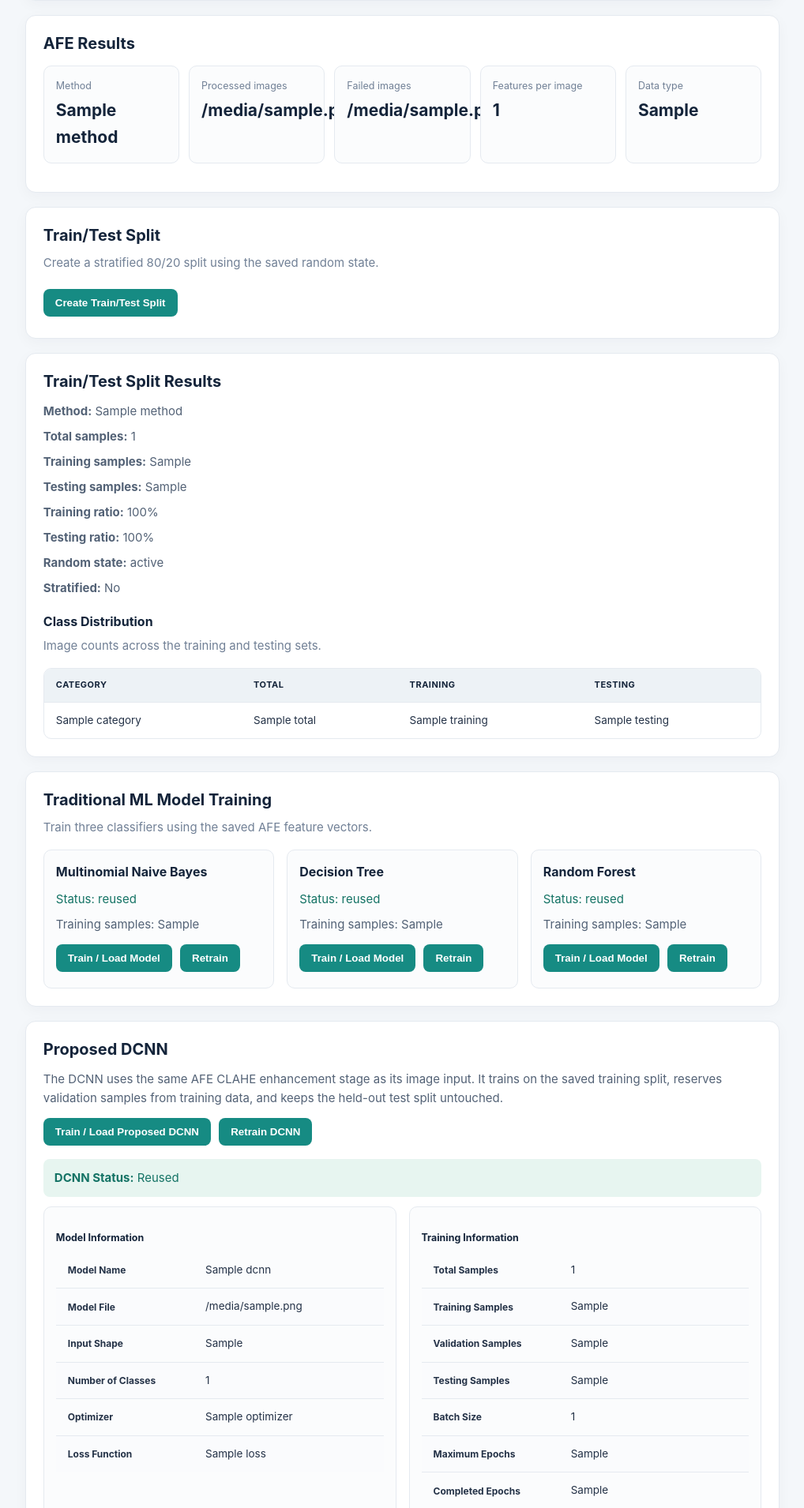
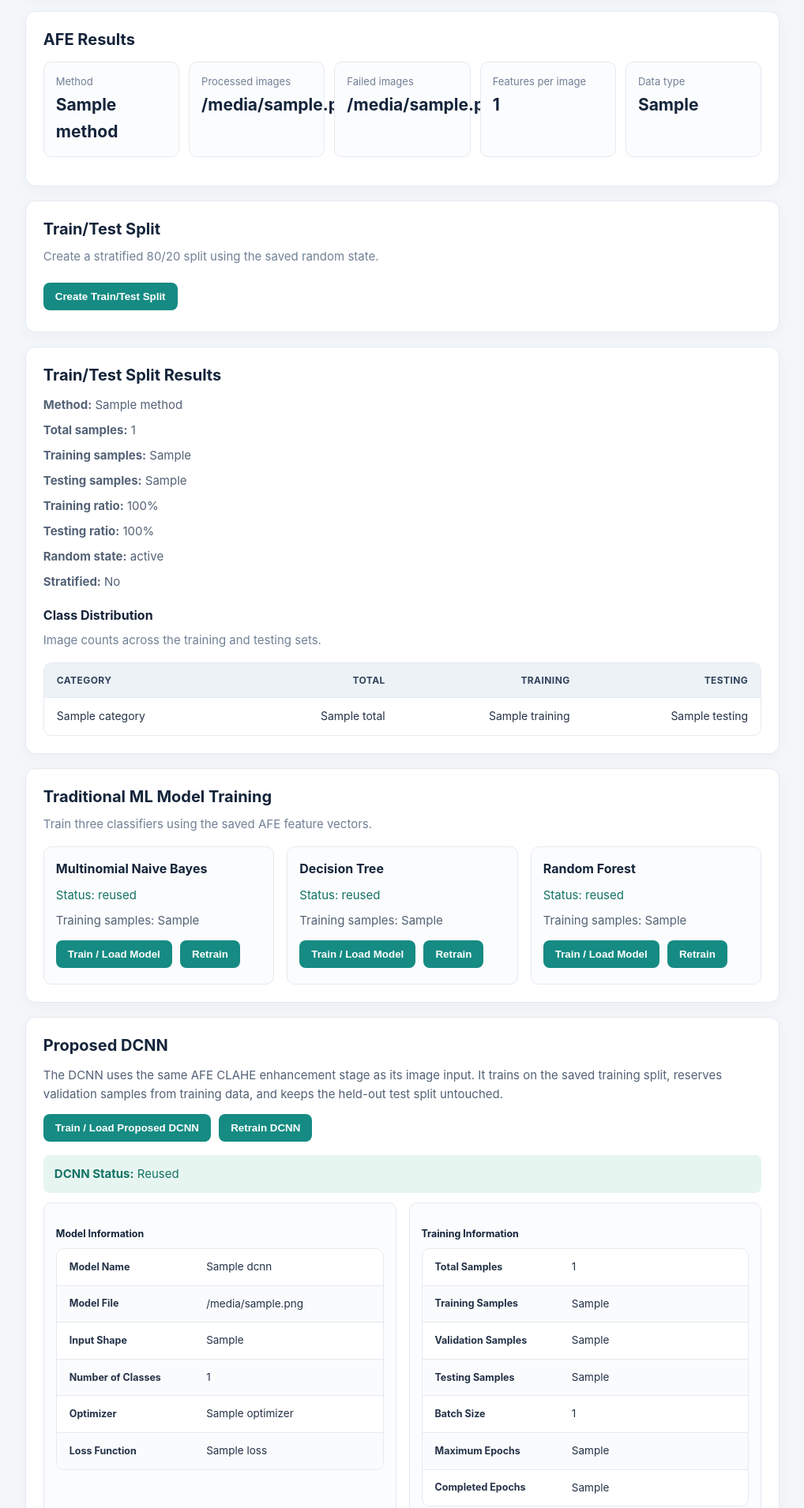
Before and after one commit to disha2211/indian_coin_recognition, a Flask app: template app/templates/dataset.html in a window 1280 px wide. Shown: the part 1877-3787 px from the top of the page at 79% size, without its empty margins (248-1266 px from the left). Run offline with Flask 3, Linux system fonts and the light colour scheme; the template is opened without the code that fills it: most values are stand-ins (such as "Sample title", 1, 10 or a date in 2020).

Commit message:
Refine table typography, responsive wrappers and confusion matrix highlighting

```diff
--- a/app/templates/dataset.html
+++ b/app/templates/dataset.html
@@ -119,7 +119,7 @@
       border-radius: 10px;
       background: #fbfcfd;
     }
-    .stat-card small { display: block; color: var(--muted); }
+    .stat-card small { display: block; color: var(--muted); font-size: 13px; line-height: 1.4; }
     .stat-card strong { display: block; margin-top: 4px; color: var(--navy); font-size: 21px; }
     .model-card h3 { margin-top: 0; }
 
@@ -162,10 +162,11 @@
       min-width: 560px;
       border-collapse: separate;
       border-spacing: 0;
-      font-size: 13.5px;
+      font-size: 14px;
+      line-height: 1.45;
     }
     th, td {
-      padding: 12px 15px;
+      padding: 13px 16px;
       border-bottom: 1px solid var(--line);
       text-align: left;
       vertical-align: middle;
@@ -175,10 +176,10 @@
       top: 0;
       z-index: 1;
       background: #edf2f6;
-      color: var(--navy);
-      font-size: 11px;
-      font-weight: 750;
-      letter-spacing: .045em;
+      color: #30445c;
+      font-size: 12px;
+      font-weight: 700;
+      letter-spacing: .035em;
       text-transform: uppercase;
       white-space: nowrap;
     }
@@ -187,22 +188,30 @@
     tbody tr:hover { background: #eef7f6; }
     tbody tr:last-child td, tbody tr:last-child th { border-bottom: 0; }
     td.numeric, th.numeric { text-align: right; font-variant-numeric: tabular-nums; }
-    .comparison-table { min-width: 680px; }
+    .comparison-table { min-width: 700px; }
     .comparison-table td:not(:first-child) { text-align: right; font-variant-numeric: tabular-nums; }
     .comparison-table .best-model-row { background: #e8f5f1; }
     .comparison-table .best-model-row td:first-child { color: #116c62; font-weight: 750; }
-    .matrix-table { min-width: 480px; }
-    .matrix-table th, .matrix-table td { text-align: center; min-width: 62px; font-variant-numeric: tabular-nums; }
+    .report-table { min-width: 620px; }
+    .report-table td:not(:first-child), .report-table th:not(:first-child) { text-align: right; font-variant-numeric: tabular-nums; }
+    .matrix-table { min-width: 520px; }
+    .matrix-table th, .matrix-table td { text-align: center; min-width: 66px; font-variant-numeric: tabular-nums; }
     .matrix-table thead th:first-child, .matrix-table tbody th { position: sticky; left: 0; z-index: 2; background: #edf2f6; }
+    .matrix-table thead th:first-child { z-index: 3; }
     .matrix-table tbody th { text-align: left; white-space: nowrap; }
-    .report-table td:not(:first-child), .report-table th:not(:first-child) { text-align: right; font-variant-numeric: tabular-nums; }
-    .model-info-table { min-width: 0; }
-    .model-info-table th { width: 42%; text-transform: none; letter-spacing: 0; font-size: 12px; }
+    .matrix-table .correct-cell { background: #e4f4ef; color: #116c62; font-weight: 750; }
+    .model-info-table { min-width: 0; font-size: 13.5px; }
+    .model-info-table th { width: 42%; text-transform: none; letter-spacing: 0; font-size: 12.5px; }
     .model-info-table td { overflow-wrap: anywhere; }
+    .weights-table { min-width: 0; }
+    .weights-table td:last-child { text-align: right; font-variant-numeric: tabular-nums; }
+    .distribution-table td:not(:first-child), .distribution-table th:not(:first-child) { text-align: right; font-variant-numeric: tabular-nums; }
+    .saved-model-table { min-width: 650px; }
     .status-cell { text-align: center; }
     @media(max-width: 620px) {
-      th, td { padding: 10px 11px; }
-      table { font-size: 12.5px; }
+      th, td { padding: 10px 12px; }
+      table { font-size: 13.5px; }
+      thead th { font-size: 11.5px; }
     }
     code { padding: 2px 5px; border-radius: 4px; background: #f0f3f6; overflow-wrap: anywhere; }
 
@@ -620,6 +629,7 @@
                 <div class="model-card">
                     <h5>Model Information</h5>
 
+                    <div class="table-wrap">
 <table class="model-info-table">
                         <tbody>
                             <tr>
@@ -654,10 +664,12 @@
                         </tbody>
                     </table>
 </div>
+                </div>
 
                 <div class="model-card">
                     <h5>Training Information</h5>
 
+                    <div class="table-wrap">
 <table class="model-info-table">
                         <tbody>
                             <tr>
@@ -697,6 +709,7 @@
                         </tbody>
                     </table>
 </div>
+                </div>
 
             </div>
 
@@ -714,6 +727,7 @@
             <div class="form-field">
                 <h5>Class Weights</h5>
 
+                <div class="table-wrap">
 <table class="weights-table">
                     <thead>
                         <tr>
@@ -731,6 +745,7 @@
                         {% endfor %}
                     </tbody>
                 </table>
+</div>
             </div>
 
             <div class="form-field">
@@ -799,6 +814,7 @@
     <h3>Metric Comparison</h3>
     <p class="section-intro">The best model is highlighted using macro F1-score.</p>
 
+    <div class="table-wrap">
 <table class="comparison-table">
         <thead>
             <tr>
@@ -827,6 +843,7 @@
             {% endfor %}
         </tbody>
     </table>
+</div>
 
     <h3>Performance Chart</h3>
     <p class="section-intro">Four evaluation metrics compared across all trained models.</p>
@@ -850,6 +867,7 @@
 
         <h4>Per-Class Performance</h4>
 
+        <div class="table-wrap">
 <table class="report-table">
             <thead>
                 <tr>
@@ -887,9 +905,11 @@
                 {% endfor %}
             </tbody>
         </table>
+</div>
 
         <h4>Confusion Matrix</h4>
 
+        <div class="table-wrap">
 <table class="matrix-table">
             <thead>
                 <tr>
@@ -903,16 +923,18 @@
 
             <tbody>
                 {% for row in result.confusion_matrix %}
+                {% set actual_index = loop.index0 %}
                 <tr>
-                    <th>{{ dataset.categories[loop.index0] }}</th>
+                    <th>{{ dataset.categories[actual_index] }}</th>
 
                     {% for value in row %}
-                    <td>{{ value }}</td>
+                    <td class="{{ 'correct-cell' if loop.index0 == actual_index else '' }}">{{ value }}</td>
                     {% endfor %}
                 </tr>
                 {% endfor %}
             </tbody>
         </table>
+</div>
 
     </section>
 
```
Lines whose indentation alone changed are shown as unchanged.
